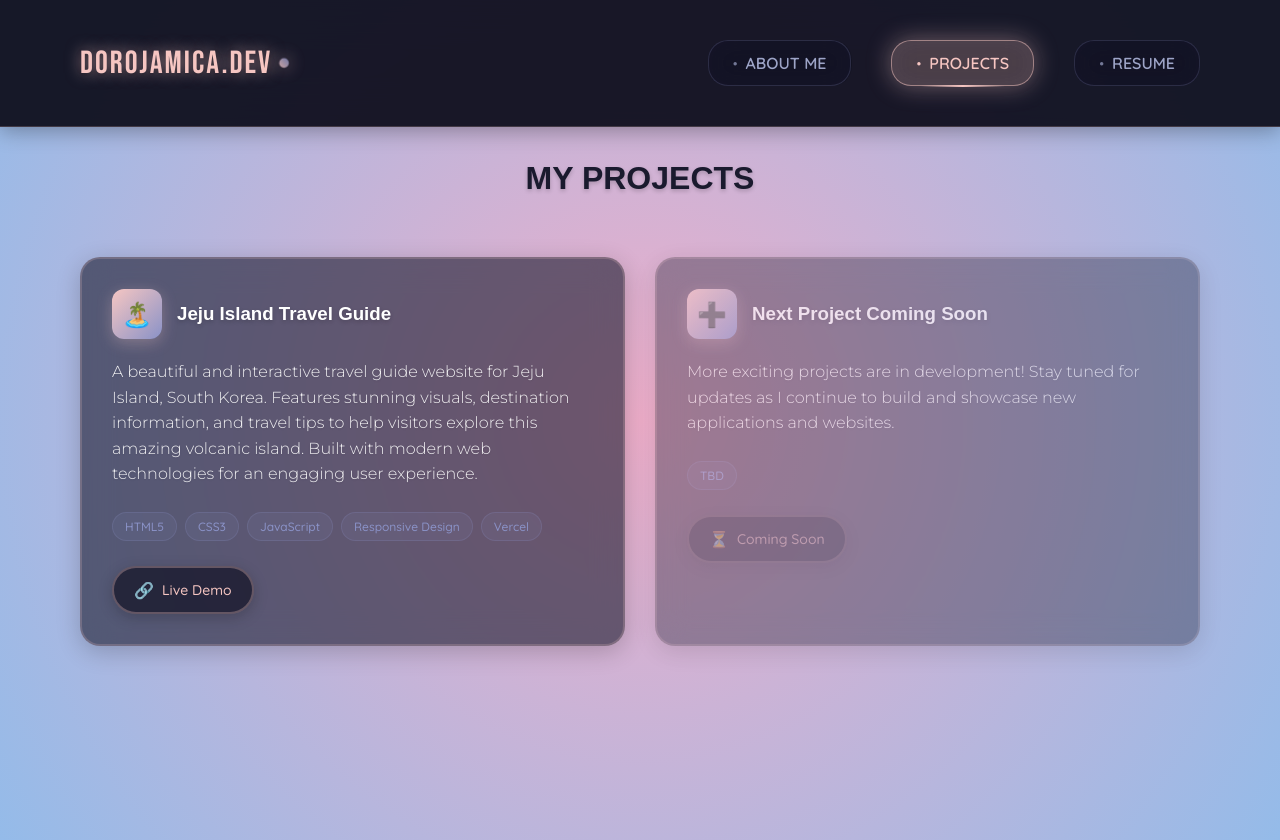
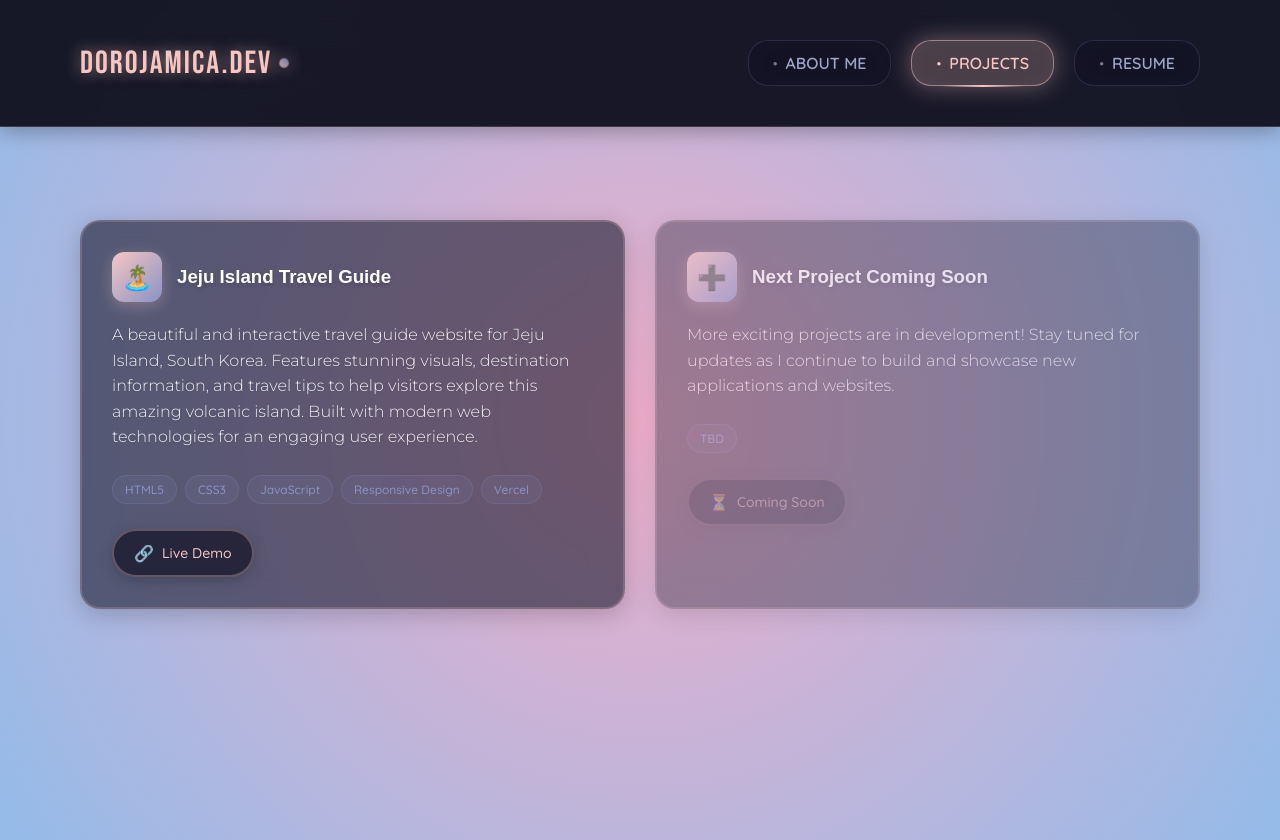
Before and after one commit to virgocerco/dorojamica, a plain HTML site: page project.html in a window 1280 px wide. Drawn offline with Linux system fonts and the light colour scheme; a web font is replaced by a local one.

```diff
--- a/project.html
+++ b/project.html
@@ -221,7 +221,7 @@
     <!-- Projects Content -->
     <div class="projects-container">
         <div class="projects-header">
-            <h1 class="projects-title">MY PROJECTS</h1>
+            <h1 class="projects-title"></h1>
             <p class="projects-subtitle"></p>
         </div>
 
--- a/style.css
+++ b/style.css
@@ -66,7 +66,7 @@
 
 .nav-links {
     display: flex;
-    gap: 40px;
+    gap: 20px;
 }
 
 .nav-item {
```
Also changed, not shown: resume.html (+1 -1 lines), 1 other file.
